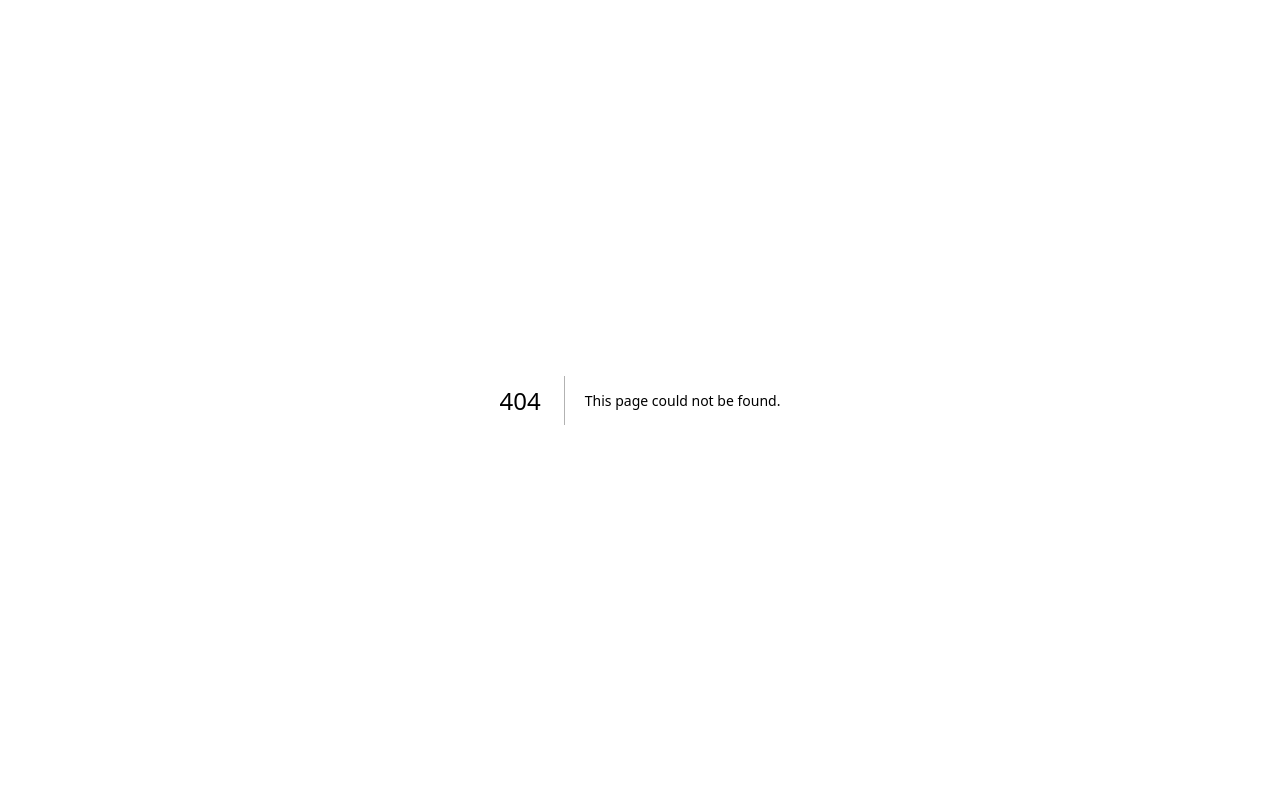
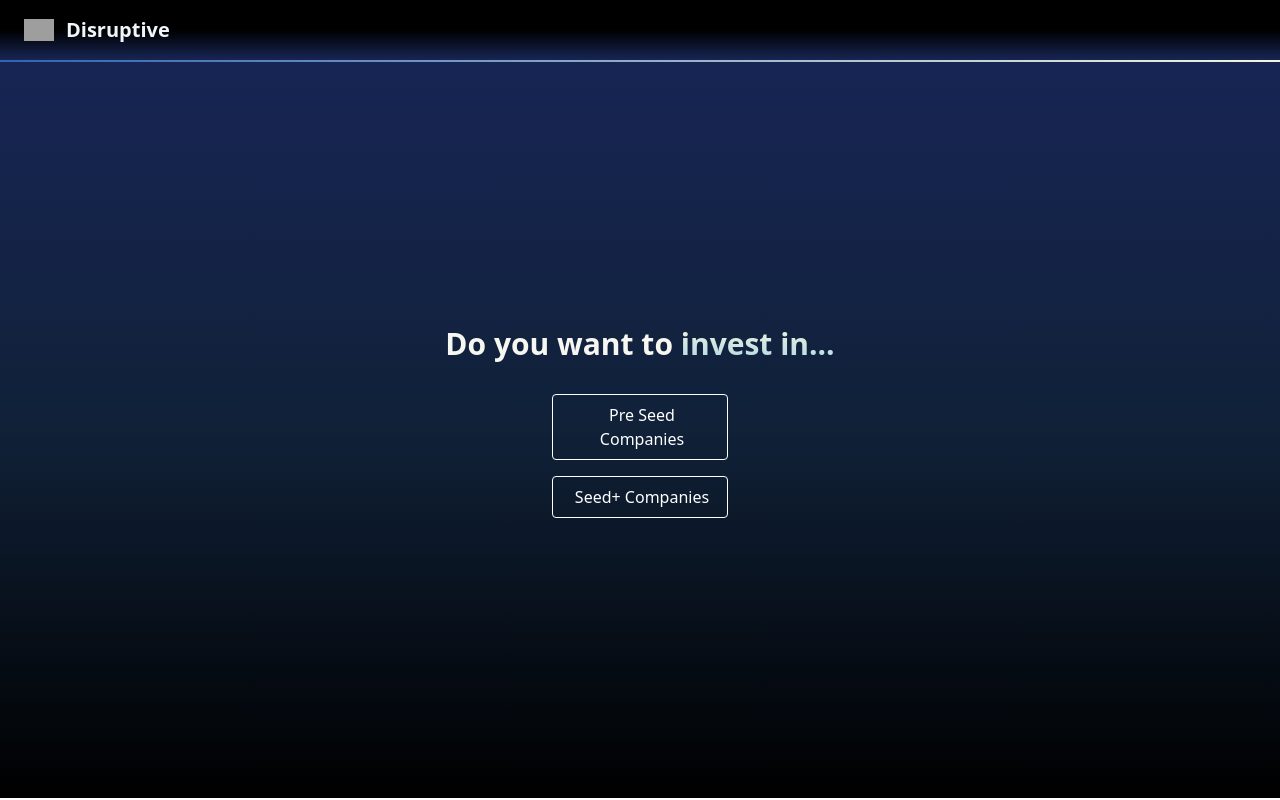
Before and after one commit to Bobliuuu/Disruptive, a Next.js app: page /selection in a window 1280 px wide. Before the commit this address had no page. Built offline with nearby package versions, Linux system fonts and the light colour scheme; grey boxes are pictures that could not be loaded.

Commit message:
Adding page for investment options, db routing - Initializing typeform add company page as well

```diff
--- a/package.json
+++ b/package.json
@@ -10,6 +10,7 @@
   },
   "dependencies": {
     "@t3-oss/env-nextjs": "^0.3.1",
+    "firebase": "^10.2.0",
     "next": "^13.4.2",
     "react": "18.2.0",
     "react-dom": "18.2.0",
--- /dev/null
+++ b/src/components/firebase/firebase.ts
@@ -0,0 +1,13 @@
+import firebase from 'firebase/app';
+import { initializeApp } from 'firebase/app';
+import { getAuth } from 'firebase/auth';
+
+const firebaseConfig = {
+  apiKey: process.env.NEXT_PUBLIC_FIREBASE_PUBLIC_API_KEY,
+  authDomain: process.env.NEXT_PUBLIC_FIREBASE_AUTH_DOMAIN,
+  projectId: process.env.NEXT_PUBLIC_FIREBASE_PROJECT_ID
+}
+
+const app = initializeApp(firebaseConfig);
+const auth = getAuth(app);
+export default auth;
--- a/src/components/home.tsx
+++ b/src/components/home.tsx
@@ -1,13 +1,14 @@
 import React from "react";
+import Link from "next/link";
 
 export default function Home() {
   return (
     <div className="flex flex-col min-h-screeen p-5 items-center justify-center dark-bg-gradient">
       <h1 className="text-5xl m-5 text-beige font-bold mb-8">Welcome to <span className="gradient-text">Disruptive</span>!</h1>
       <p className="text-beige text-lg flex items-center justify-center h-full w-4/5 text-center">An insight and funding DAO platform for new and veteran investors to seek out data, insights, and connections related to everything from micro acquisitions to series A portfolios.</p>
-      <button className="text-white m-5 inline-block pb-1 pt-1 pr-2 pl-2 rounded border border-white duration-300 hover:scale-105 hover:highlight">
+      <Link href = "signin" className="text-white m-8 inline-block pb-2 pt-2 pr-3 pl-3 rounded border border-white duration-300 hover:scale-105 hover:highlight">
         Get Started
-      </button>
+      </Link>
     </div>
   );
 }
--- a/src/components/navbar.tsx
+++ b/src/components/navbar.tsx
@@ -2,9 +2,9 @@ import React from "react";
 import Link from "next/link";
 import Image from "next/image"; // Import the Image component
 
-export default function Navbar() {
+export default function Navbar({ navbarData }) {
   return (
-    <nav className="flex flex-row items-center justify-between p-2 dark-navbar-gradient border-b-2 border-gradient-midblue-beige">
+    <nav className="flex flex-row items-center justify-between p-4 dark-navbar-gradient border-b-2 border-gradient-midblue-beige">
       <div className="flex items-center">
         {/* Display the image */}
         <Image src="/disruptive.png" alt="Disruptive Logo" width={30} height={40} className="ml-2"/>
@@ -13,9 +13,15 @@ export default function Navbar() {
         </a>
       </div>
       <div className="ml-auto">
-        <Link href="/" className="text-white inline-block m-3 pb-1 pt-1. pr-2 pl-2 rounded border border-white duration-300 hover:scale-105">
-          Sign In
-        </Link>
+        <ul className="flex gap-4">
+            {navbarData.map((item: any, index: any) => (
+                <li key={index}>
+                    <a href={item.link} className="text-beige m-3 pb-1 pt-1 pr-2 pl-2 hover:underline">
+                        {item.label}
+                    </a>
+                </li>
+            ))}
+        </ul>
       </div>
     </nav>
   );
--- a/src/constants/navbar.ts
+++ b/src/constants/navbar.ts
@@ -1,7 +1,7 @@
-const navigationItems = [
-    { label: "Sign In", link: "/" },
-    { label: "Technology", link: "/technology" },
-    { label: "Products", link: "/products" },
+export const navigationItems = [
+    { label: "Sign In", link: "/signin" },
   ];
 
-  export default navigationItems;
+export const selectionItems = [
+  {},
+]
--- /dev/null
+++ b/src/pages/addcompany.tsx
@@ -0,0 +1 @@
+// Typeform (add company page)
--- a/src/pages/index.tsx
+++ b/src/pages/index.tsx
@@ -2,11 +2,12 @@ import Head from "next/head";
 import Link from "next/link";
 import Navbar from "../components/navbar";
 import Home from "../components/home";
+import { navigationItems } from "~/constants/navbar";
 
 export default function Index() {
   return (
     <>
-      <Navbar />
+      <Navbar navbarData={navigationItems}/>
       <Home />
     </>
   );
--- /dev/null
+++ b/src/pages/preseed.tsx
@@ -0,0 +1,5 @@
+export default function PreSeed() {
+    return (
+        <h2>Hello</h2>
+    );
+}
--- /dev/null
+++ b/src/pages/seed+.tsx
@@ -0,0 +1,5 @@
+export default function SeedPlus() {
+    return (
+        <h2>Hello</h2>
+    );
+}
--- /dev/null
+++ b/src/pages/selection.tsx
@@ -0,0 +1,24 @@
+import Navbar from "~/components/navbar"
+import { selectionItems } from "~/constants/navbar";
+import Link from "next/link";
+
+export default function Selection() {
+    return (
+      <div>
+        <Navbar navbarData={selectionItems} />
+        <div className="flex flex-col min-h-screeen pb-5 pr-5 pl-5 items-center justify-center dark-bg-gradient">
+          <h1 className="text-3xl m-5 text-beige font-bold mb-8">
+            Do you want to <span className="gradient-text">invest in...</span>
+          </h1>
+          <div>
+            <div className="mb-4">
+              <Link href="http://localhost:3001/" className="button-selection"> Pre Seed Companies </Link>
+            </div>
+            <div className="mb-4">
+              <Link href="http://localhost:3001/" className="button-selection"> Seed+ Companies </Link>
+            </div>
+          </div>
+        </div>
+      </div>
+    );
+  }
--- /dev/null
+++ b/src/pages/signin.tsx
@@ -0,0 +1,10 @@
+import Link from "next/link";
+
+export default function SignIn() {
+    return (
+        <div>
+            <h1>In progress</h1>
+            <Link href="selection" className="hover:underline">Submit</Link>
+        </div>
+    );
+}
--- a/src/styles/globals.css
+++ b/src/styles/globals.css
@@ -9,6 +9,10 @@ html {
 @layer components {
     .gradient-text {
         @apply inline bg-clip-text text-transparent;
+    }
+
+    .button-selection {
+        @apply text-white inline-block text-center w-44 pb-2 pt-2 pr-2 pl-3 rounded border border-white duration-300 hover:scale-105 hover:highlight;
     }
 
     .dark-navbar-gradient {
@@ -36,7 +40,7 @@ html {
     }
 
     .min-h-screeen {
-        min-height: calc(100vh - 72px);
+        min-height: calc(100vh - 64px);
     }
 
     .gradient-text {
```
Also changed, not shown: public/disruptive.png (deleted), 2 other files (tests, documents, lock files or other folders).
